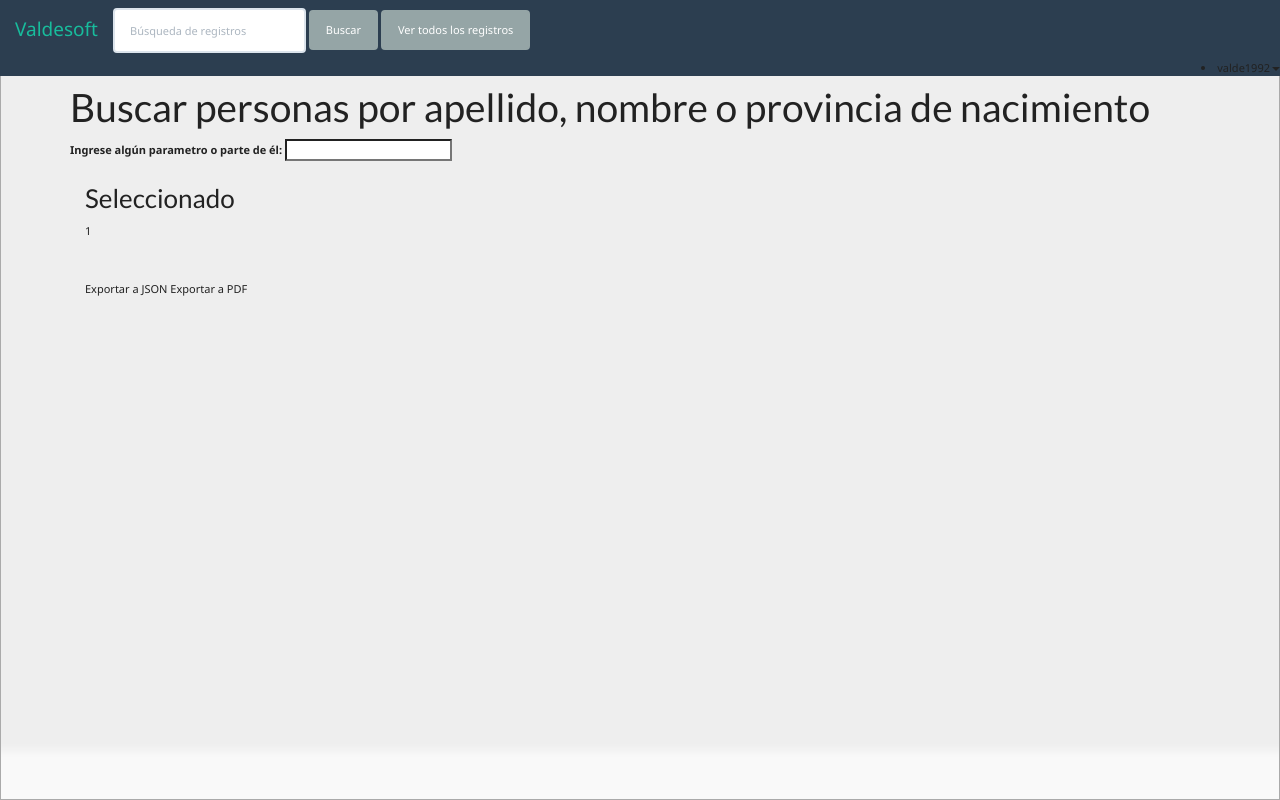
After one commit to fernand0mart1n/ejercicio1, a PHP site: page /busquedaweb.php in a window 1280 px wide. The commit adds this page. Run offline with PHP 8.4, Linux system fonts and the light colour scheme; a user stored in the database is signed in.

Commit message:
Agregado el webservice

```diff
--- /dev/null
+++ b/vista/busquedaweb.php
@@ -0,0 +1,98 @@
+<?php
+
+session_start();
+
+include "../controlador/conexionbbdd.php";
+?>
+<html>
+	<head>
+		<meta http-equiv="Content-Type" content="text/html; charset=UTF-8">
+		<script type="text/javascript" src="../lib/js/chiches.js"></script>
+		<script type="text/javascript" src="../lib/js/validar.js"></script>
+		<link href="../lib/css/bootstrap.min.css" rel="stylesheet">
+                <link href="../lib/jquery-ui-1.11.4.custom/jquery-ui.css" rel="stylesheet">
+	</head>
+	<body class="ui-widget ui-widget-content">
+	<?php if(isset($_SESSION['user'])){?>
+	<nav class="navbar navbar-default navbar-fixed-top">
+	  <div class="container-fluid">
+	    <div class="navbar-header">
+	      <button type="button" class="navbar-toggle collapsed" data-toggle="collapse" data-target="#bs-example-navbar-collapse-1">
+	        <span class="sr-only">Toggle navigation</span>
+	        <span class="icon-bar"></span>
+	        <span class="icon-bar"></span>
+	        <span class="icon-bar"></span>
+	      </button>
+	      <a class="navbar-brand" href="index.php">Valdesoft</a>
+	    </div>
+	    <div class="collapse navbar-collapse" id="bs-example-navbar-collapse-1">
+	      <ul class="nav navbar-nav">
+	      </ul>
+	      <form class="navbar-form navbar-center" action="../controlador/conexionbbdd.php" role="search" method="get">
+	        <div class="form-group">
+	          <input type="text" class="form-control" id="busqueda" name="busqueda" placeholder="Búsqueda de registros">
+	        </div>
+				<input id="action1" type="hidden" name="action1" value="buscar"/>
+	        <button type="submit" class="btn btn-default">Buscar</button>
+	        <a href="listadotodos.php"><button type="button" class="btn btn-default">Ver todos los registros</button></a>
+	      </form>
+		  	<li class="dropdown navbar-right">
+	          <a href="#" class="dropdown-toggle" data-toggle="dropdown" role="button" aria-expanded="false"><?php echo $_SESSION['user'];?><span class="caret"></span></a>
+	          <ul class="dropdown-menu" role="menu">
+	            <li><a href="ejercicio.php">Registrar persona</a></li>
+	            <li class="divider"></li>
+	            <li><a href="info.php">Mi información</a></li>
+	            <li class="divider"></li>
+	            <form method="get" role="form" action="../controlador/conexionbbdd.php">
+	            <input id="action1" class="submit" type="hidden" name="action1" value="salir"/>
+	            <li><a href="../controlador/conexionbbdd.php?action=salir">Salir</a></li>
+	            </form>
+	          </ul>
+	        </li>
+	    </div>
+	  </div>
+	</nav>
+		<?php }else{ ?>
+			<br><br>
+		<?php }; ?>
+        <br><br><br><br>
+	<div class="container">
+		<div class="row">
+			<div class="col-md-1">
+	  		</div>
+	  		<div class="col-lg-12">
+                        <h1>Buscar personas por apellido, nombre o provincia de nacimiento</h1>
+                         <label>Ingrese algún parametro o parte de él: </label>
+                         <input type="text" name="apellido" id="apellido"/>
+                         <div class="container">
+                            <div class="row">
+                                <div class="col-lg-10">
+                                <h3>Seleccionado</h3>
+                                <p id="seleccionado"><?php echo $_SESSION['seleccion'];?></p>
+                                <br><br>
+                                <a href="result.php">Exportar a JSON</a>
+                                <a href="result2.php">Exportar a PDF</a>
+                              </div>
+                            </div>
+                         </div>
+                        </div>
+                        <div class="col-md-1">
+	  		</div>
+                </div>
+        </div>
+        <script src="../lib/jquery-ui-1.11.4.custom/external/jquery/jquery.js"></script>
+        <script src="../lib/jquery-ui-1.11.4.custom/jquery-ui.js"></script>
+        <script>
+            $(function () {
+                $("#apellido").autocomplete({
+                    source: "../controlador/busqueda.php",
+                    minLength: 2,
+                    select: function (event, ui) {
+                    $("#seleccionado").text(""+ui.item.label);
+                    $_SESSION['seleccion'] = $("#seleccionado");
+                    }
+                });
+            });
+        </script>
+    </body>
+</html>
--- a/vista/ejercicio.php
+++ b/vista/ejercicio.php
@@ -123,6 +123,8 @@ if ($_SERVER['REQUEST_METHOD'] == 'POST') {
 	          <ul class="dropdown-menu" role="menu">
 	            <li><a href="ejercicio.php">Registrar persona</a></li>
 	            <li class="divider"></li>
+                    <li><a href="busquedaweb.php">Mas opciones de búsqueda</a></li>
+                    <li class="divider"></li>
 	            <li><a href="info.php">Mi información</a></li>
 	            <li class="divider"></li>
 	            <form method="get" role="form" action="../controlador/conexionbbdd.php">
--- a/vista/index.php
+++ b/vista/index.php
@@ -98,6 +98,8 @@ include "../controlador/conexionbbdd.php";
 	          <ul class="dropdown-menu" role="menu">
 	            <li><a href="ejercicio.php">Registrar persona</a></li>
 	            <li class="divider"></li>
+                    <li><a href="busquedaweb.php">Mas opciones de búsqueda</a></li>
+                    <li class="divider"></li>
 	            <li><a href="../controlador/conexionbbdd.php?action=misdatos">Mi información</a></li>
 	            <li class="divider"></li>
 	            <li><a href="../controlador/conexionbbdd.php?action=salir">Salir</a></li>
--- a/vista/ok.php
+++ b/vista/ok.php
@@ -72,6 +72,8 @@ session_start();
 	          <ul class="dropdown-menu" role="menu">
 	            <li><a href="ejercicio.php">Registrar persona</a></li>
 	            <li class="divider"></li>
+                    <li><a href="busquedaweb.php">Mas opciones de búsqueda</a></li>
+                    <li class="divide"></li>
 	            <li><a href="../controlador/conexionbbdd.php?action=misdatos">Mi información</a></li>
 	            <li class="divider"></li>
 	            <li><a href="../controlador/conexionbbdd.php?action=salir">Salir</a></li>
--- /dev/null
+++ b/vista/result.php
@@ -0,0 +1,2 @@
+<?php
+header('Content-Type: application/json; charset=UTF-8'); echo json_encode($_SESSION['seleccion'], true);
--- /dev/null
+++ b/vista/result2.php
@@ -0,0 +1,2 @@
+<?php
+header('Content-Type: application/pdf; charset=UTF-8'); echo json_encode($_SESSION['seleccion'], true);
```
Also changed, not shown: controlador/busqueda.php (added, +39 -0 lines).
